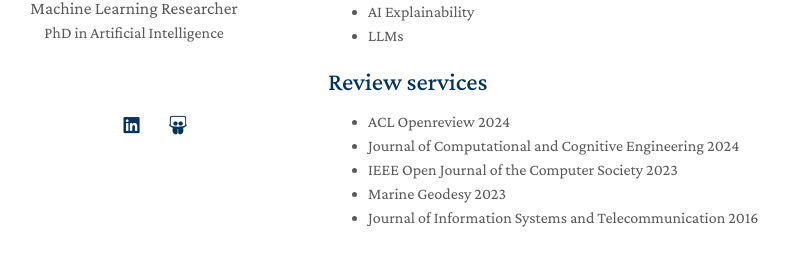
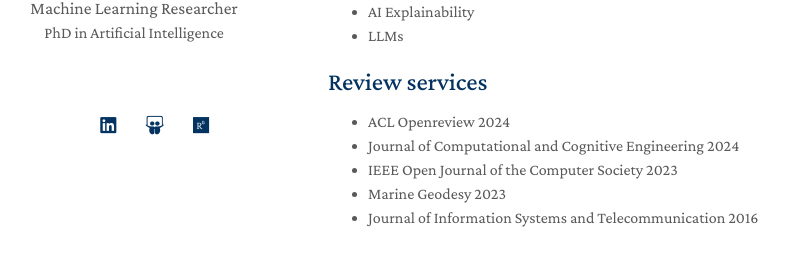
Before and after one commit to zahsa/zahsa.github.io, a Jekyll site: the page built from index.md, in a window 1280 px wide. Shown: the part 273-539 px from the top of the page, without its empty margins (142-931 px from the left). Built offline with Jekyll 4.4.1, drawn with Linux system fonts in a browser that asks for light colours; nearby versions of some CDN libraries; a style sheet for code colours, icons or effects is not loaded; our own code applies the rules of GitHub Pages for plain Markdown files.

Commit message:
Update homepage.html

```diff
--- a/_layouts/homepage.html
+++ b/_layouts/homepage.html
@@ -90,7 +90,7 @@
         </a>
                {% endif %}
 
-      {% if researchgate %}
+      {% if site.researchgate %}
           <a style="margin: 0 5px 0 0" href="{{ site.researchgate}}">
         <i class="fab fa-researchgate"></i>
        <!-- <i class="fa-brands fa-researchgate"></i> -->
```
